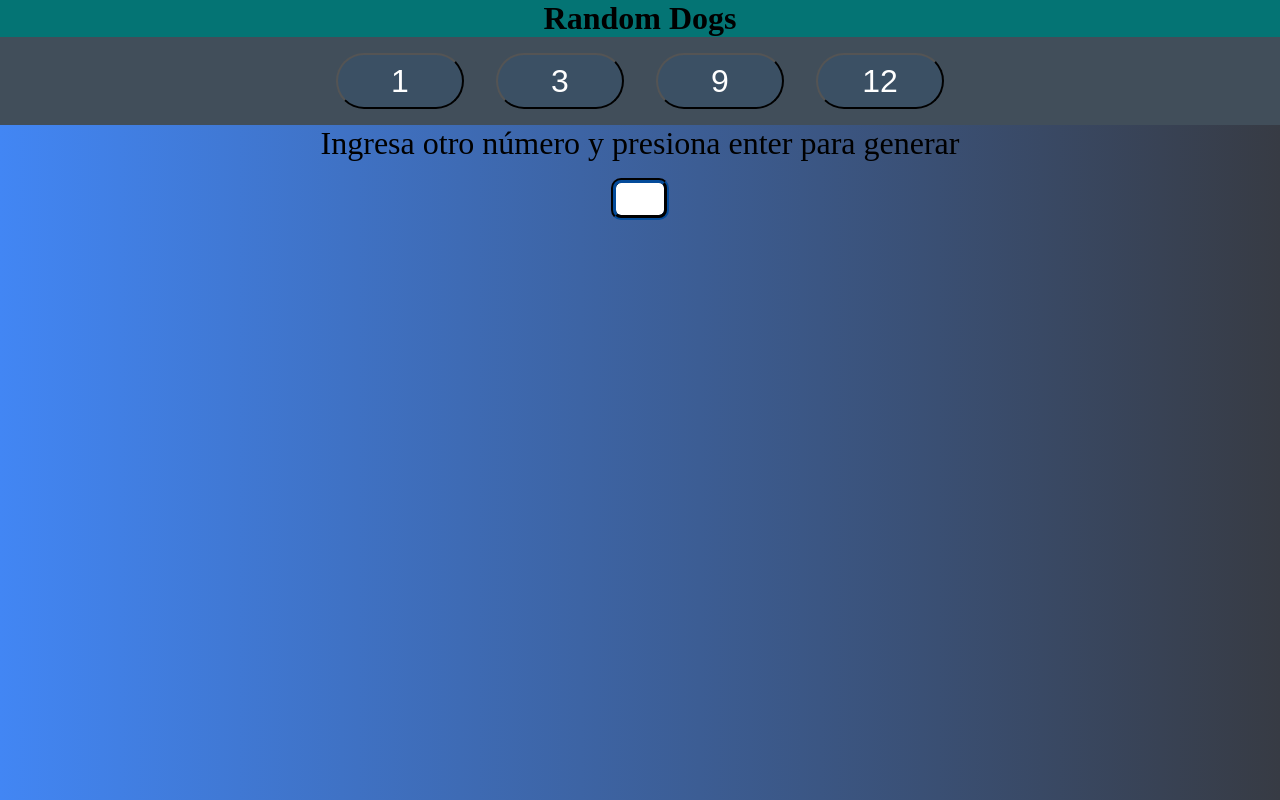
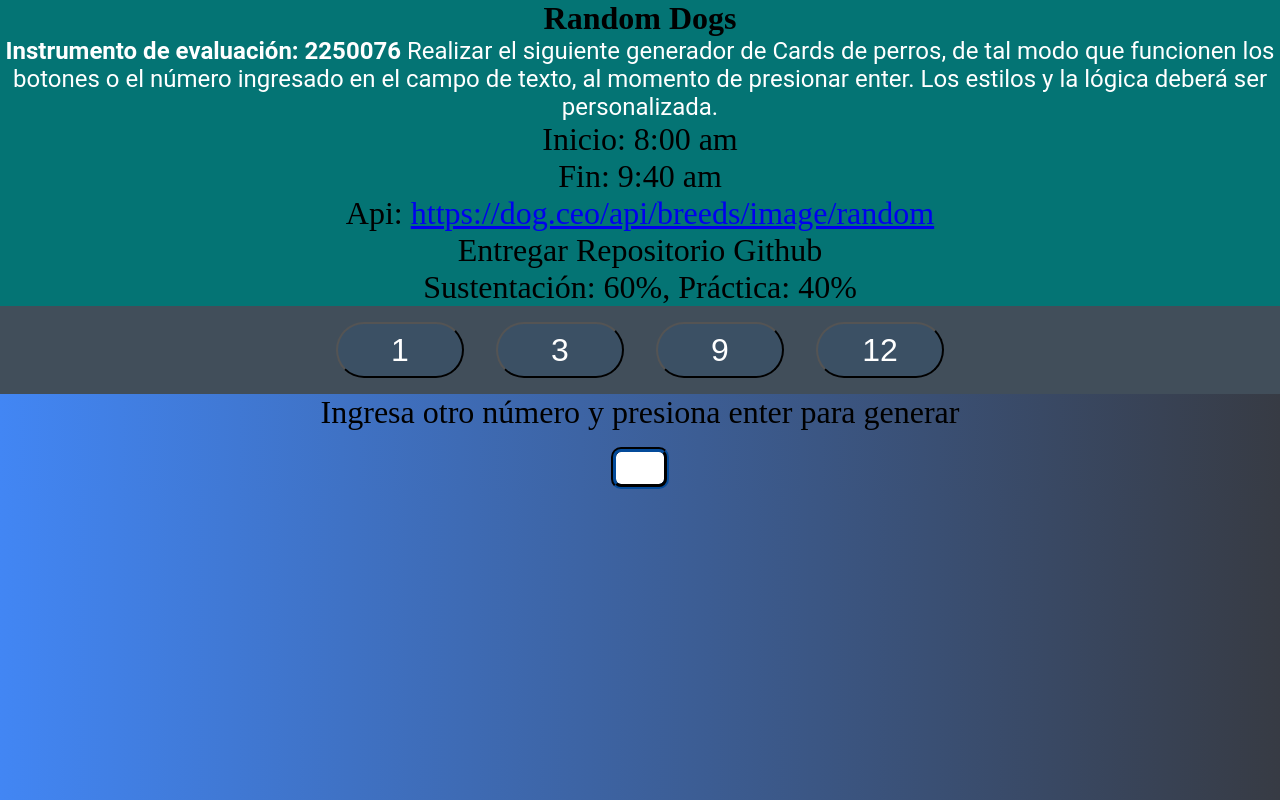
Before and after one commit to erozog125/GetCardsDogs, a plain HTML site: page index.html in a window 1280 px wide. Drawn offline with Linux system fonts and the light colour scheme.

Commit message:
Generador de Cards de dogs

```diff
--- a/index.html
+++ b/index.html
@@ -11,6 +11,18 @@
 <body>
   <header>
     <h1>Random Dogs</h1>
+    <p>
+      <strong>Instrumento de evaluación: 2250076</strong>
+      Realizar el siguiente generador de Cards de perros, de tal modo que funcionen los botones o el número ingresado en el campo de texto, al momento de presionar enter.
+      Los estilos y la lógica deberá ser personalizada.
+    </p>
+    <ul>
+      <li>Inicio: 8:00 am</li>
+      <li>Fin: 9:40 am</li>
+      <li>Api: <a href="https://dog.ceo/api/breeds/image/random">https://dog.ceo/api/breeds/image/random</a></li>
+      <li>Entregar Repositorio Github</li>
+      <li>Sustentación: 60%, Práctica: 40%</li>
+    </ul>
   </header>
   <div class="buttons">
     <button id="btn1">1</button>
--- a/style.css
+++ b/style.css
@@ -17,9 +17,25 @@ header{
   width: 100%;
   height: 10%;
   display: flex;
+  flex-direction: column;
   justify-content: center;
   align-items: center;
   background-color: #047474;
+}
+
+p {
+  font-size: 1.5rem;
+  color: #fff;
+  font-family: 'Roboto', sans-serif;
+  text-align: center;
+}
+
+ul {
+  list-style: none;
+  display: flex;
+  flex-direction: column;
+  font-size: 2rem;
+  text-align: center;
 }
 
 .card {
```
